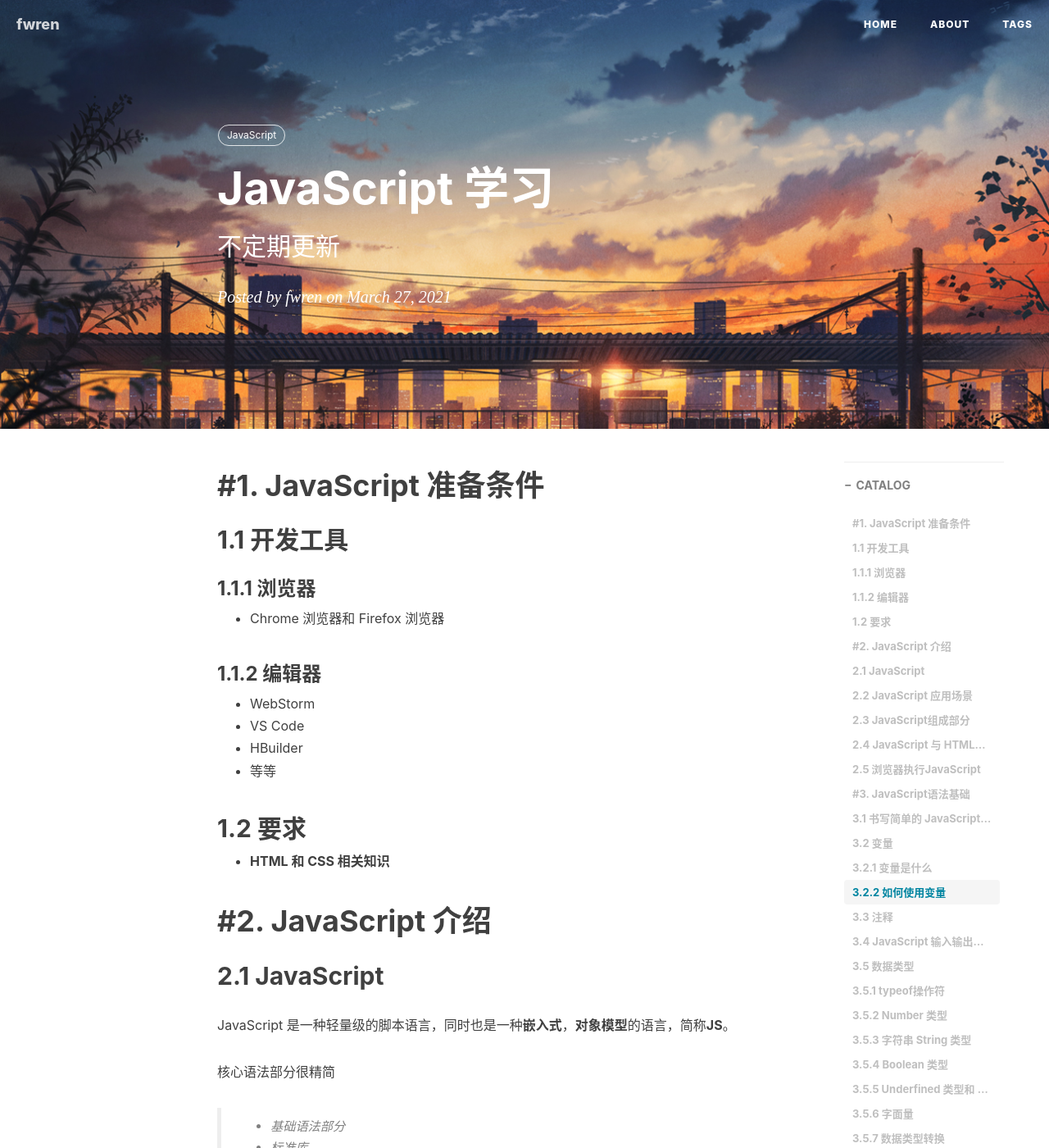
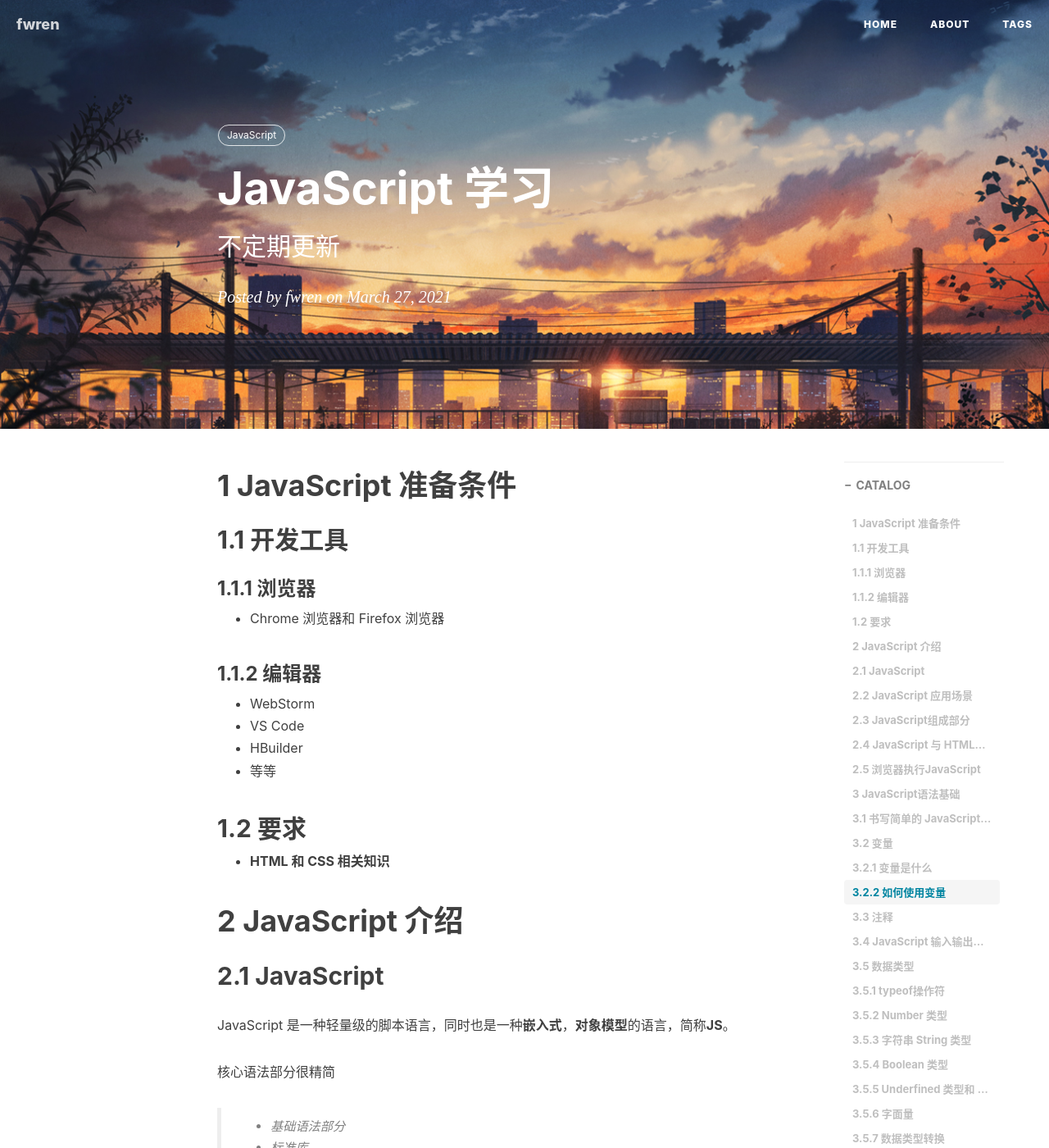
Before and after one commit to fwren/fwren.github.io, a Jekyll site: the page built from _posts/2021-3-27-JavaScript学习.md, in a window 1280 px wide and 1400 px high. Shown: the whole window at 82% size. Built offline with Jekyll 4.4.1, drawn with Linux system fonts in a browser that asks for light colours; nearby versions of some CDN libraries; comment, search, counter and statistics services are not loaded; some of the changed text lies outside the part shown.

Commit message:
small change

```diff
--- a/_posts/2021-3-27-JavaScript学习.md
+++ b/_posts/2021-3-27-JavaScript学习.md
@@ -10,7 +10,7 @@ tags: #标签
   - JavaScript
 ---
 
-# **#1. JavaScript 准备条件**
+# **1 JavaScript 准备条件**
 
 ## **1.1 开发工具**
 
@@ -29,7 +29,7 @@ tags: #标签
 
 - **HTML 和 CSS 相关知识**
 
-# **#2. JavaScript 介绍**
+# **2 JavaScript 介绍**
 
 ## **2.1 JavaScript**
 
@@ -80,7 +80,7 @@ JavaScript 是一种轻量级的脚本语言，同时也是一种**嵌入式**
 
 > 浏览器本身并不会执行 JS 代码，而是通过内置的 JavaScript 引擎（解释器）来执行 JS 代码，JS 引擎执行代码时逐行解释每一句源码（转换为机器语言），然后由计算机去执行，所以 JavaScript 语言归为脚本语言，会逐行解释执行
 
-# **#3. JavaScript语法基础**
+# **3 JavaScript语法基础**
 
 ## **3.1 书写简单的 JavaScript 代码**
 
```
Also changed, not shown: _posts/2021-3-29-jQuery学习.md (+2 -2 lines).
